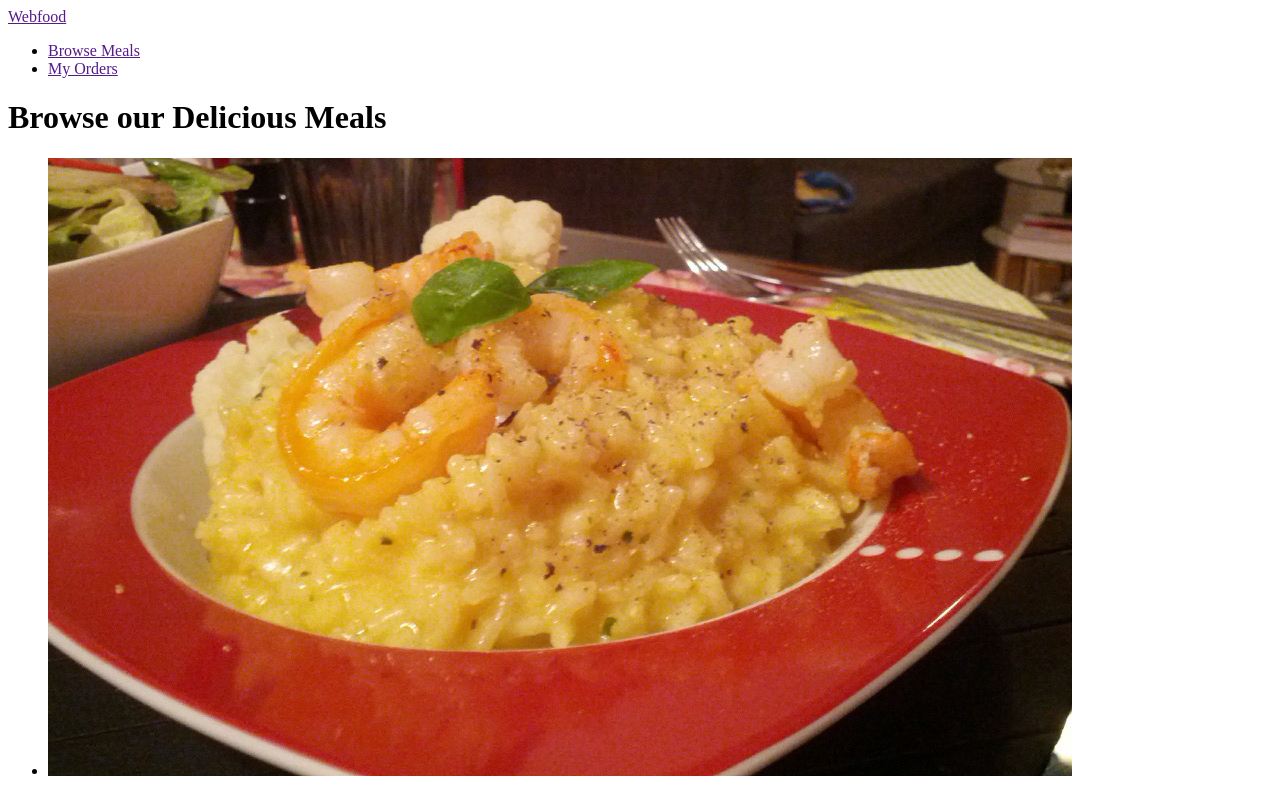
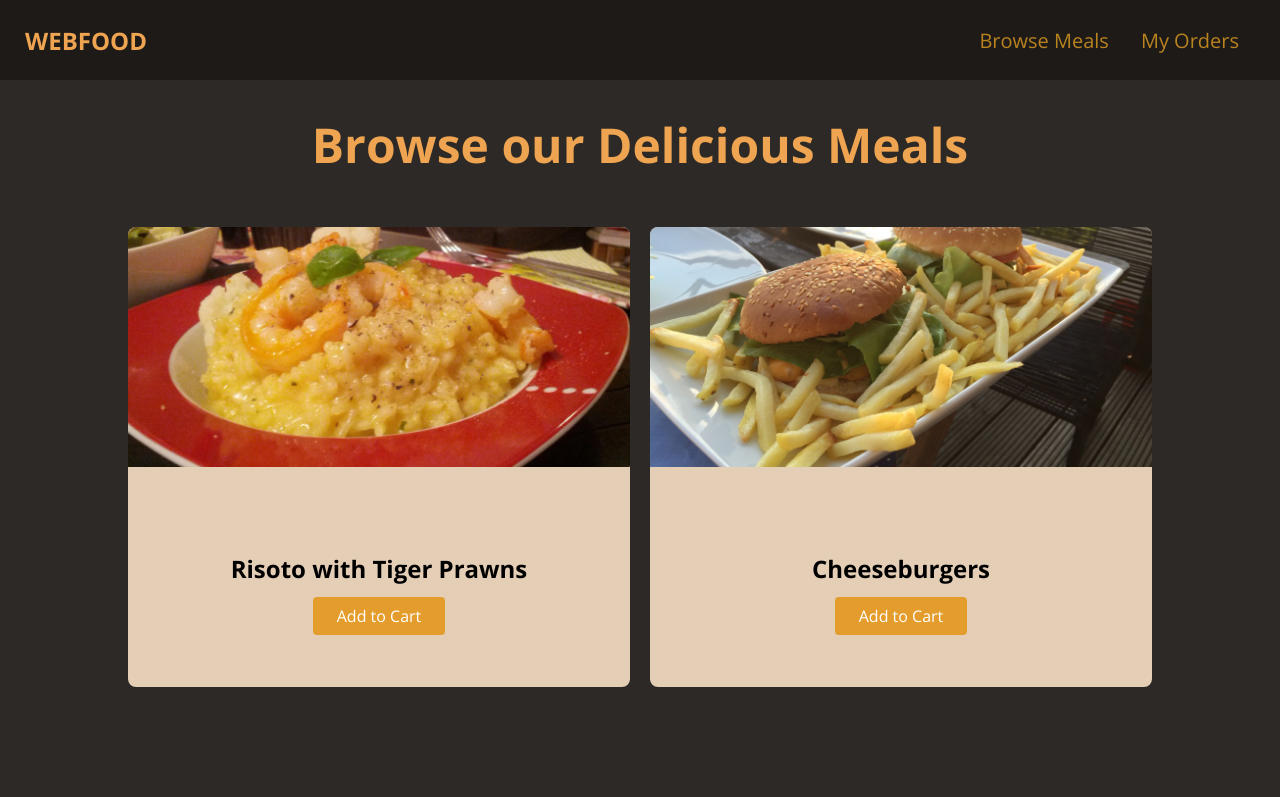
Before and after one commit to Bosscavin/restaurant-website, a plain HTML site: page index.html in a window 1280 px wide. Shown: the top 797 px of the page. Drawn offline with nearby package versions, Linux system fonts and the light colour scheme.

Commit message:
styled main element

```diff
--- a/index.html
+++ b/index.html
@@ -4,6 +4,8 @@
     <meta charset="UTF-8">
     <meta http-equiv="X-UA-Compatible" content="IE=edge">
     <meta name="viewport" content="width=device-width, initial-scale=1.0">
+    <link rel="stylesheet" href="https://fonts.googleapis.com/css2?family=Open+Sans:wght@400;700&display=swap">
+    <link rel="stylesheet" href="style.css">
     <title>Webfood</title>
 </head>
 <body>
@@ -22,7 +24,7 @@
             <ul>
                 <li class="food-item">
                     <article>
-                        <img src="/img/risotto.jpg" alt="">
+                        <img src="/img/risotto.jpg" alt="Risotto with Tiger Prawns">
                         <div class="food-item-content">
                             <h2>Risoto with Tiger Prawns</h2>
                             <a href="" class="btn">Add to Cart</a>
@@ -31,7 +33,7 @@
                 </li>
                 <li class="food-item">
                     <article>
-                        <img src="/img/cheeseburgers.jpg" alt="">
+                        <img src="/img/cheeseburgers.jpg" alt="Cheeseburgers">
                         <div class="food-item-content">
                             <h2>Cheeseburgers</h2>
                             <a href="" class="btn">Add to Cart</a>
--- a/style.css
+++ b/style.css
@@ -0,0 +1,98 @@
+body {
+    font-family: 'Open Sans', sans-serif;
+    margin: 0;
+    background-color: rgb(44, 41, 38);
+}
+
+a {
+    text-decoration: none;
+}
+
+li {
+    list-style-type: none;
+}
+
+#main-header {
+    height: 80px;
+    display: flex;
+    justify-content: space-between;
+    align-items: center;
+    background-color: rgb(29, 26, 24);
+    padding: 0 25px;
+}
+
+#main-header ul {
+    list-style-type: none;
+    display: flex;
+    margin: 0;
+    padding: 0;
+}
+
+#main-header li {
+    margin: 0 16px;
+}
+
+#main-header nav a {
+    color: rgb(185, 131, 31);
+    font-size: 20px;
+}
+
+#main-header nav a:hover,
+#main-header nav a:focus {
+    color: rgb(228, 163, 44);
+}
+
+#logo {
+    font-size: 24px;
+    font-weight: bold;
+    color: rgb(238, 164, 80);
+    text-transform: uppercase;
+}
+
+main h1 {
+    text-align: center;
+    color: rgb(238, 164, 80);
+    font-size: 48px;
+}
+
+#latest-products {
+    width: 80%;
+    margin: 50px auto;
+}
+
+#latest-products ul {
+    display: grid;
+    grid-template-columns: repeat(2, 1fr);
+    gap: 20px;
+    margin: 0;
+    padding: 0;
+}
+
+.food-item {
+    background-color: rgb(228, 206, 182);
+    border-radius: 8px;
+    overflow: hidden;
+}
+
+.food-item img {
+    height: 240px;
+    width: 100%;
+    object-fit: cover;
+}
+
+.food-item-content {
+    padding: 60px;
+    text-align: center;
+}
+
+.btn {
+    background-color: rgb(228, 157, 44);
+    color: white;
+    border-radius: 4px;
+    padding: 8px 24px;
+}
+
+.btn:hover,
+.btn:focus {
+    background-color: rgb(221, 134, 34);
+}
```
